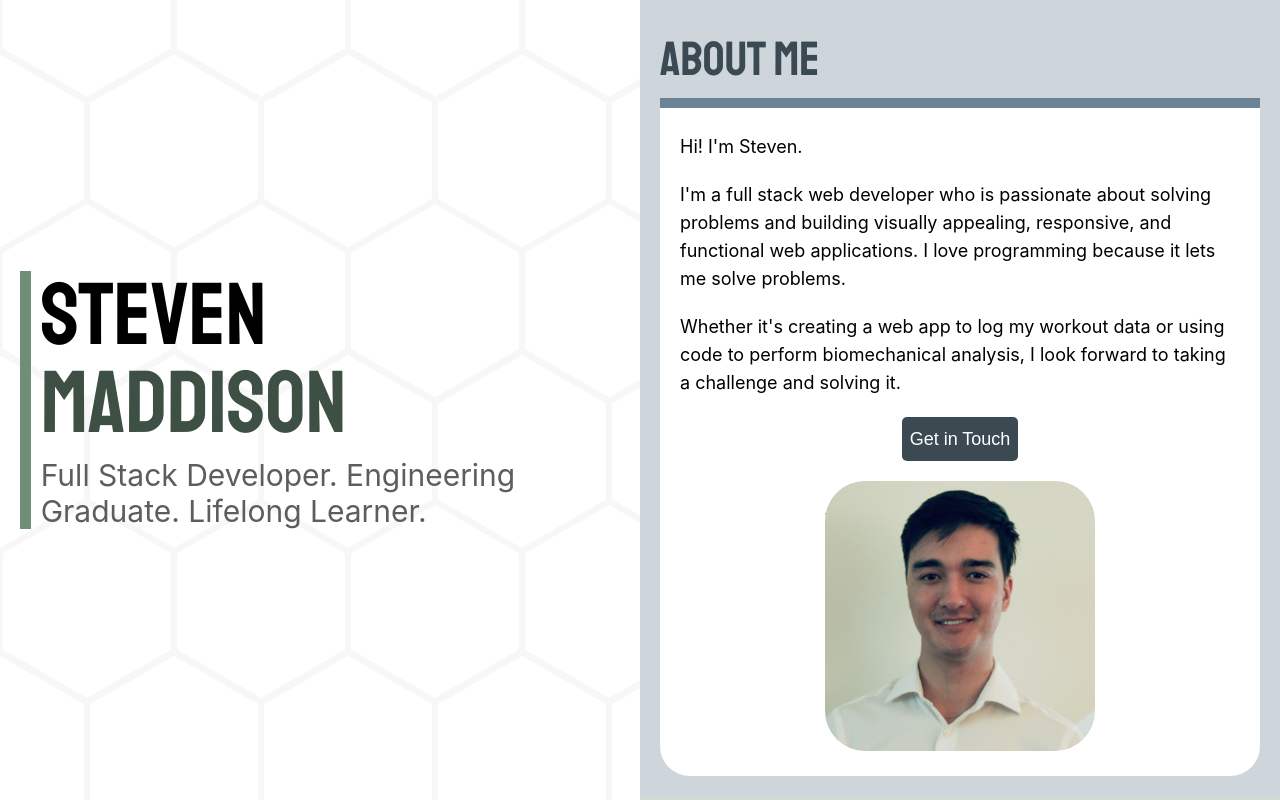
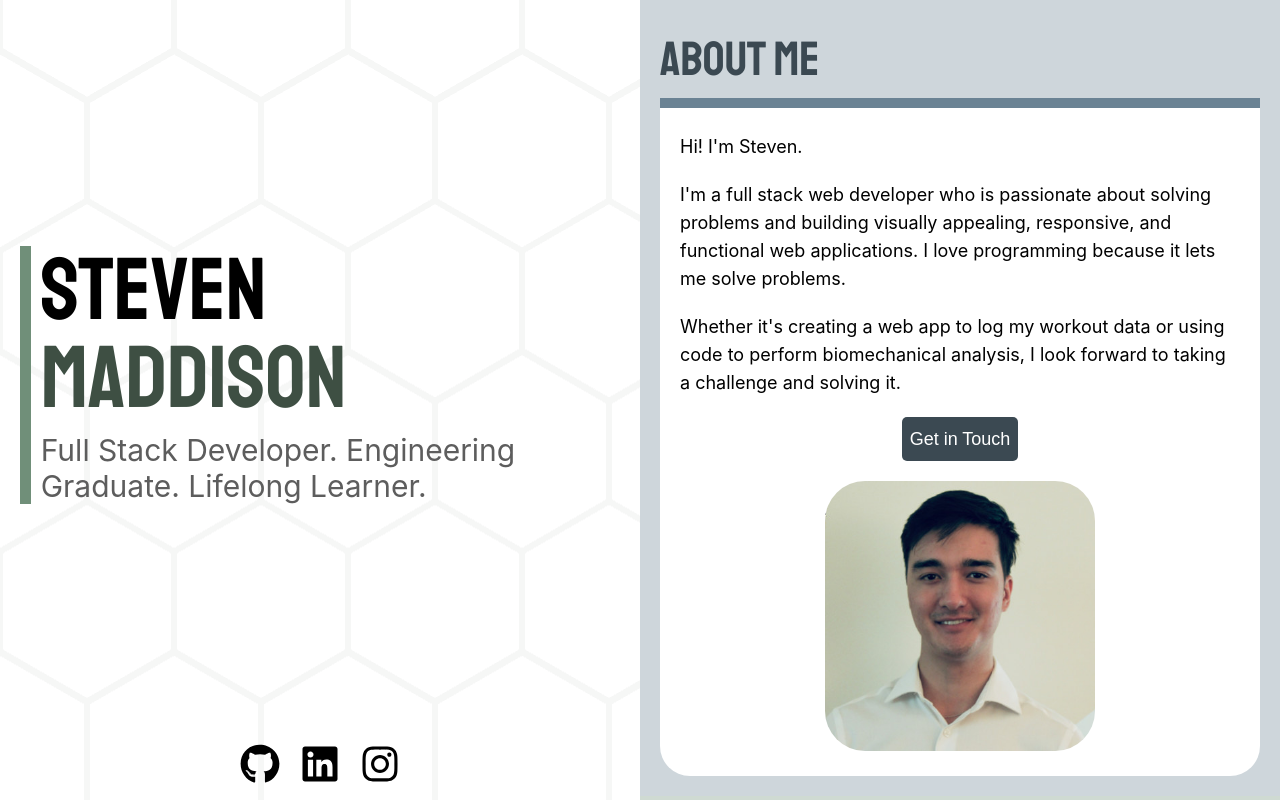
Before and after one commit to Stevtm/portfolio-v3, a React (Create React App) app: page / in a window 1280 px wide. Built offline with nearby package versions, Linux system fonts and the light colour scheme.

Commit message:
move social media icons to title block

```diff
--- a/src/components/Footer/index.js
+++ b/src/components/Footer/index.js
@@ -1,32 +1,12 @@
 import React from "react";
 
-// import icons from assets folder
-import { FaGithub, FaLinkedin, FaInstagram } from "react-icons/fa";
-
 // import styled components
-import { FooterContainer, Link, Links, Copyright } from "./styles";
+import { FooterContainer, Reference } from "./styles";
 
 const Footer = () => {
 	return (
 		<FooterContainer>
-			<Links>
-				<Link href="https://github.com/Stevtm" target="_blank">
-					<FaGithub></FaGithub>
-				</Link>
-				<Link
-					href="https://www.linkedin.com/in/stevenmaddison/"
-					target="_blank"
-				>
-					<FaLinkedin></FaLinkedin>
-				</Link>
-				<Link
-					href="https://www.instagram.com/steeeeeeeeeeeeev/"
-					target="_blank"
-				>
-					<FaInstagram></FaInstagram>
-				</Link>
-			</Links>
-			<Copyright>© Steven Maddison 2021</Copyright>
+			<Reference>© Steven Maddison 2021</Reference>
 		</FooterContainer>
 	);
 };
--- a/src/components/Footer/styles.js
+++ b/src/components/Footer/styles.js
@@ -40,7 +40,7 @@ export const Link = styled.a`
 	}
 `;
 
-export const Copyright = styled.p`
+export const Reference = styled.p`
 	/* box model */
 	margin: 0;
 	padding: 4px 0;
--- a/src/components/Title/index.js
+++ b/src/components/Title/index.js
@@ -2,8 +2,19 @@ import React from "react";
 
 // import Clock from "../Clock";
 
+// import icons
+import { FaGithub, FaLinkedin, FaInstagram } from "react-icons/fa";
+
 // import styled components
-import { TitleSection, TitleContainer, ColorBar, Name, Motto } from "./styles";
+import {
+	TitleSection,
+	TitleContainer,
+	ColorBar,
+	Name,
+	Motto,
+	Links,
+	Link,
+} from "./styles";
 
 const Title = () => {
 	return (
@@ -20,6 +31,23 @@ const Title = () => {
 					</Motto>
 				</div>
 			</TitleContainer>
+			<Links>
+				<Link href="https://github.com/Stevtm" target="_blank">
+					<FaGithub></FaGithub>
+				</Link>
+				<Link
+					href="https://www.linkedin.com/in/stevenmaddison/"
+					target="_blank"
+				>
+					<FaLinkedin></FaLinkedin>
+				</Link>
+				<Link
+					href="https://www.instagram.com/steeeeeeeeeeeeev/"
+					target="_blank"
+				>
+					<FaInstagram></FaInstagram>
+				</Link>
+			</Links>
 			{/* <Clock></Clock> */}
 		</TitleSection>
 	);
--- a/src/components/Title/styles.js
+++ b/src/components/Title/styles.js
@@ -61,3 +61,37 @@ export const Motto = styled.h2`
 	font-weight: 400;
 	line-height: 2.25rem;
 `;
+
+export const Links = styled.div`
+	/* box model */
+	position: relative;
+	top: 25%;
+	display: flex;
+	flex-direction: row;
+	justify-content: center;
+	padding: 0 0;
+
+	@media (min-width: 671px) {
+		top: 30%;
+	}
+`;
+
+export const Link = styled.a`
+	/* box model */
+	padding: 0 10px;
+
+	/* typography */
+	font-size: 2.5rem;
+
+	svg {
+		/* typography */
+		color: black;
+
+		/* visual decorations */
+		transition: 0.2s all ease-in-out;
+
+		&:hover {
+			color: ${({ theme }) => theme.pastelGreen.dark};
+		}
+	}
+`;
```
